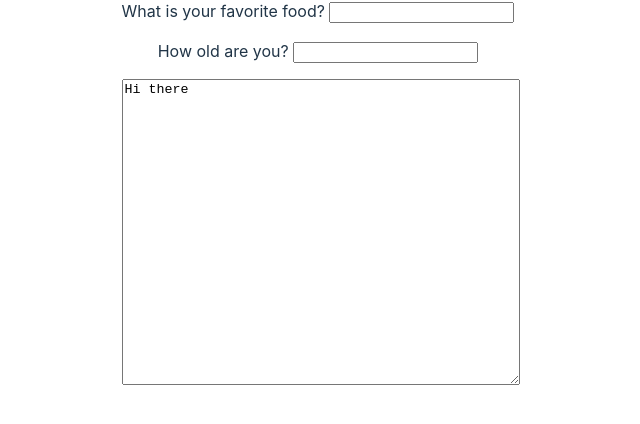
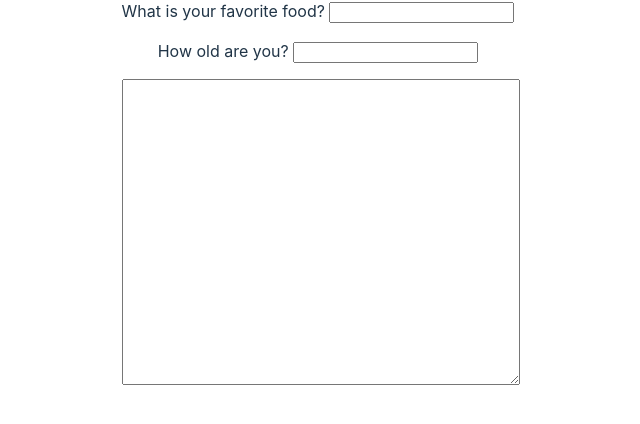
Before and after one commit to yxj0312/learn-vue3, a Vue app: page / in a window 1280 px wide. Shown: the part 262-686 px from the top of the page, without its empty margins (322-962 px from the left). Built offline with nearby package versions, Linux system fonts and the light colour scheme.

Commit message:
extract textarea component

```diff
--- /dev/null
+++ b/src/components/TabbableTextarea.vue
@@ -0,0 +1,21 @@
+<template>
+    <textarea @keydown.tab.prevent="onTabPress"></textarea>
+</template>
+
+<script setup>
+    function onTabPress(e) {
+        let textarea = e.target
+
+        // tab was pressed
+        // get caret position/selection
+        let val = textarea.value,
+        start = textarea.selectionStart,
+        end = textarea.selectionEnd;
+
+        // set textarea value to: text before caret + tab +text after caret
+        textarea.value = val.substring(0, start) + "\t" + val.substring(end)
+
+        // put caret at right position again
+        textarea.selectionStart = textarea.selectionEnd = start + 1
+    }
+</script>
--- a/src/views/HomeView.vue
+++ b/src/views/HomeView.vue
@@ -1,31 +1,10 @@
 <script setup>
-    import { onMounted, ref } from "vue"
-
-    let textarea = ref('null');
-
-
-    function onTabPress(e) {
-        let textarea = e.target
-
-        // tab was pressed
-        // get caret position/selection
-        let val = textarea.value,
-        start = textarea.selectionStart,
-        end = textarea.selectionEnd;
-
-        // set textarea value to: text before caret + tab +text after caret
-        textarea.value = val.substring(0, start) + "\t" + val.substring(end)
-
-        // put caret at right position again
-        textarea.selectionStart = textarea.selectionEnd = start + 1
-    }
-
-
+    import TabbableTextarea from '../components/TabbableTextarea.vue';
 </script>
 <template>
     <main>
         <form>
-            <textarea @keydown.tab.prevent="onTabPress" style="width: 100%; height: 300px">Hi there</textarea>
+            <TabbableTextarea style="width:100%; height:300px" />
         </form>
     </main>
 </template>
```
